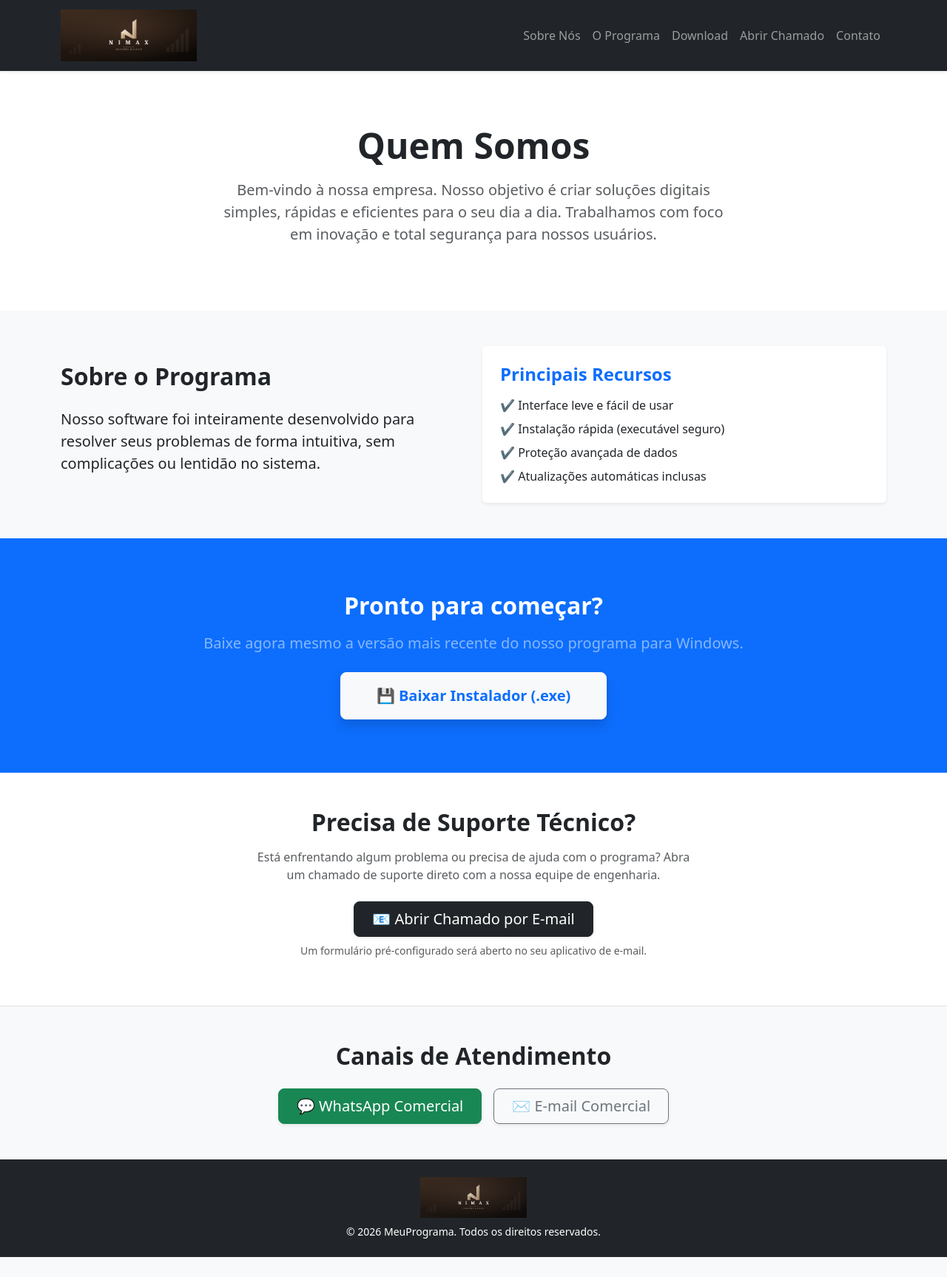
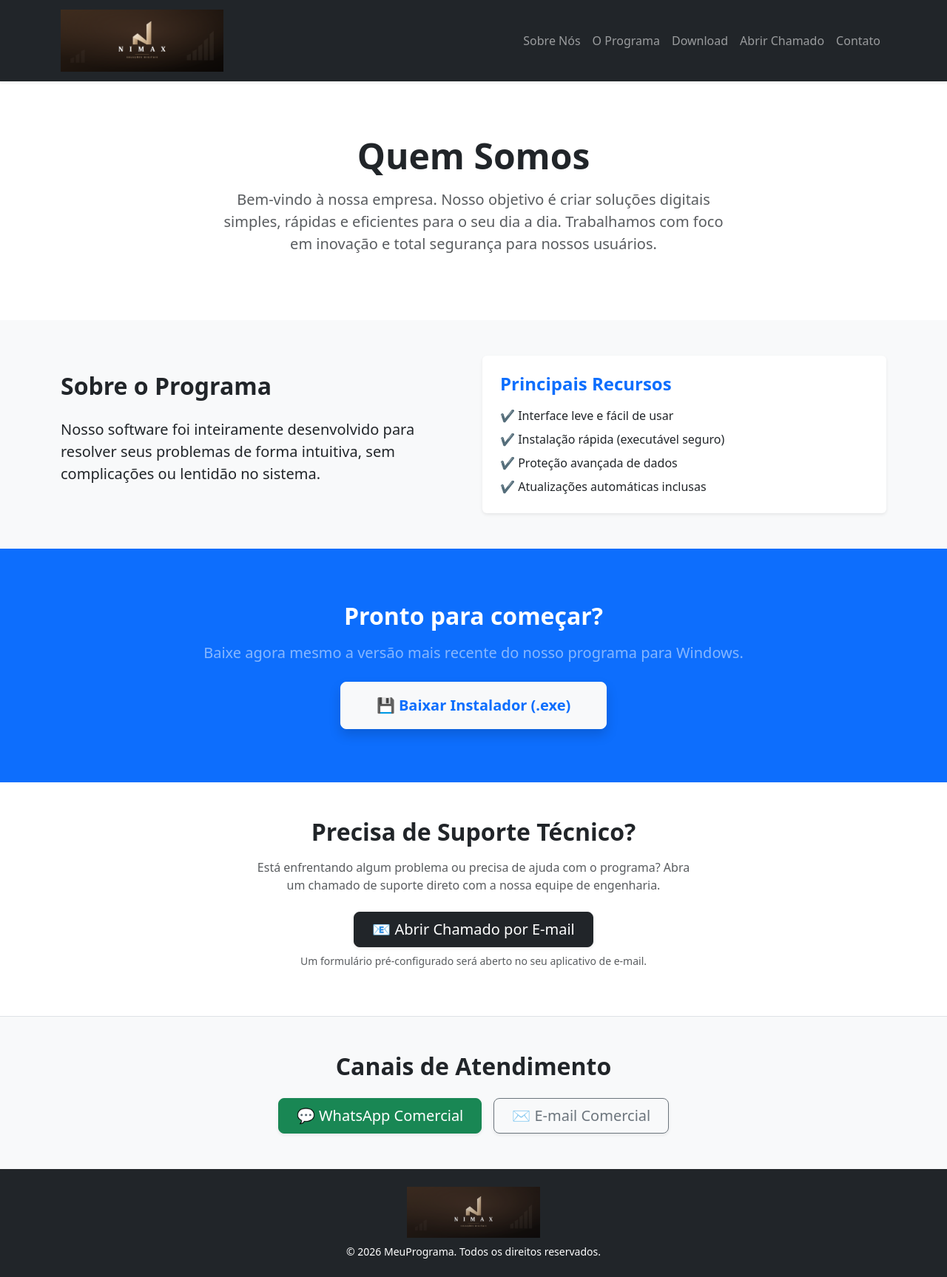
Before and after one commit to DaniloNimax/Relatorio_XML_NIMAX, a plain HTML site: page index.html in a window 1280 px wide. Shown: the whole page at 74% size. Before the commit the page ends 1700 px from the top, so only its background shows below. Drawn offline with nearby package versions, Linux system fonts and the light colour scheme.

Commit message:
Update index.html

```diff
--- a/index.html
+++ b/index.html
@@ -14,7 +14,7 @@
     <nav class="navbar navbar-expand-lg navbar-dark bg-dark sticky-top shadow-sm">
         <div class="container">
             <a class="navbar-brand fw-bold" href="#">
-                <img src="NIMAX_cabecalho.png" alt="Nimax" style="height: 70px;">
+                <img src="NIMAX_cabecalho.png" alt="Nimax" style="width: 220px; height: auto;">
             </a>
             <div class="navbar-nav ms-auto">
                 <a class="nav-link" href="#institucional">Sobre Nós</a>
@@ -112,7 +112,7 @@
     <!-- Rodapé -->
     <footer class="bg-dark text-white text-center py-4">
         <div class="container">
-            <img src="NIMAX_cabecalho.png" alt="Nimax" style="height: 55px; opacity: 0.85;" class="mb-2">
+            <img src="NIMAX_cabecalho.png" alt="Nimax" style="width: 180px; height: auto; opacity: 0.85;" class="mb-2">
             <p class="mb-0 small">&copy; 2026 MeuPrograma. Todos os direitos reservados.</p>
         </div>
     </footer>
```
